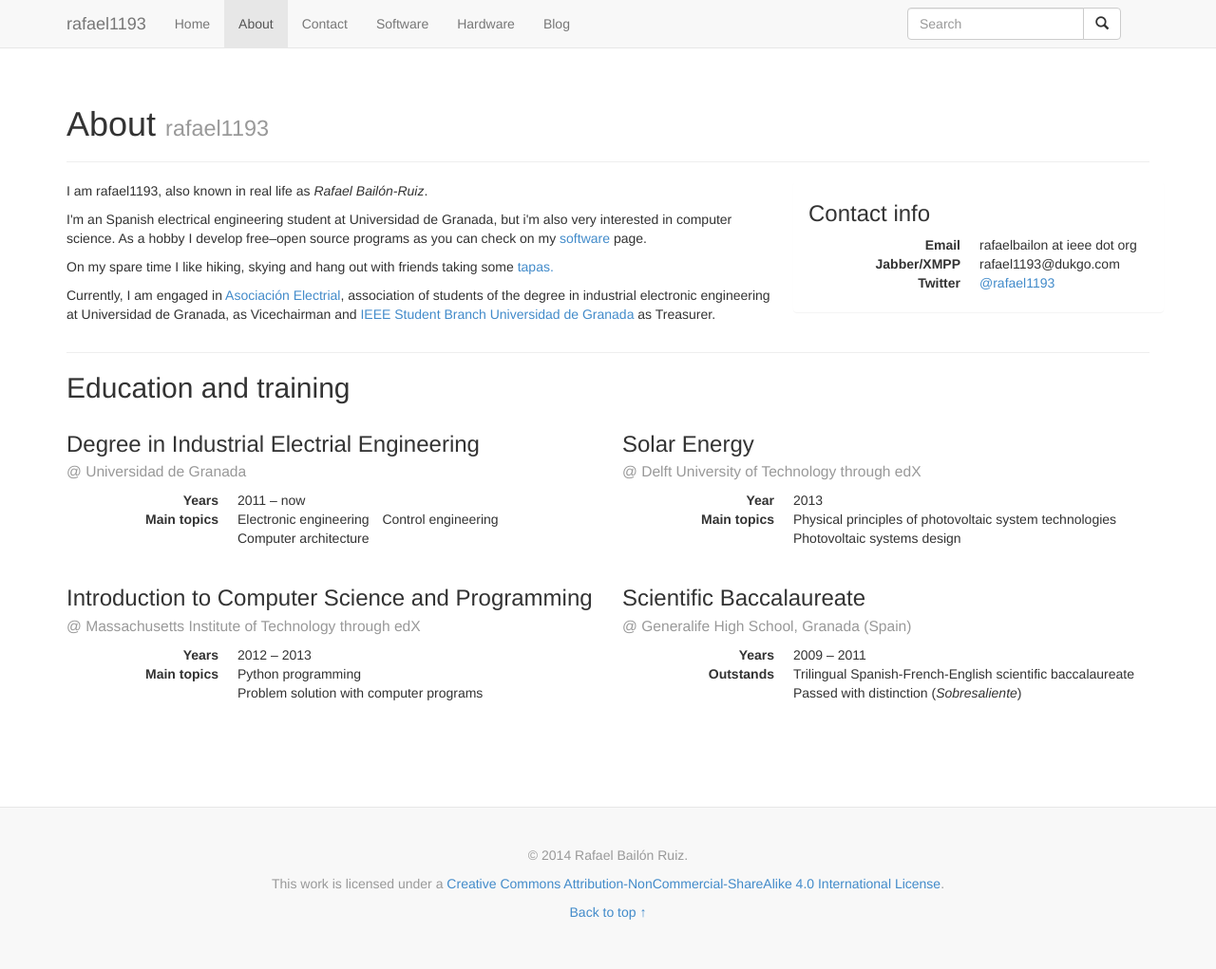
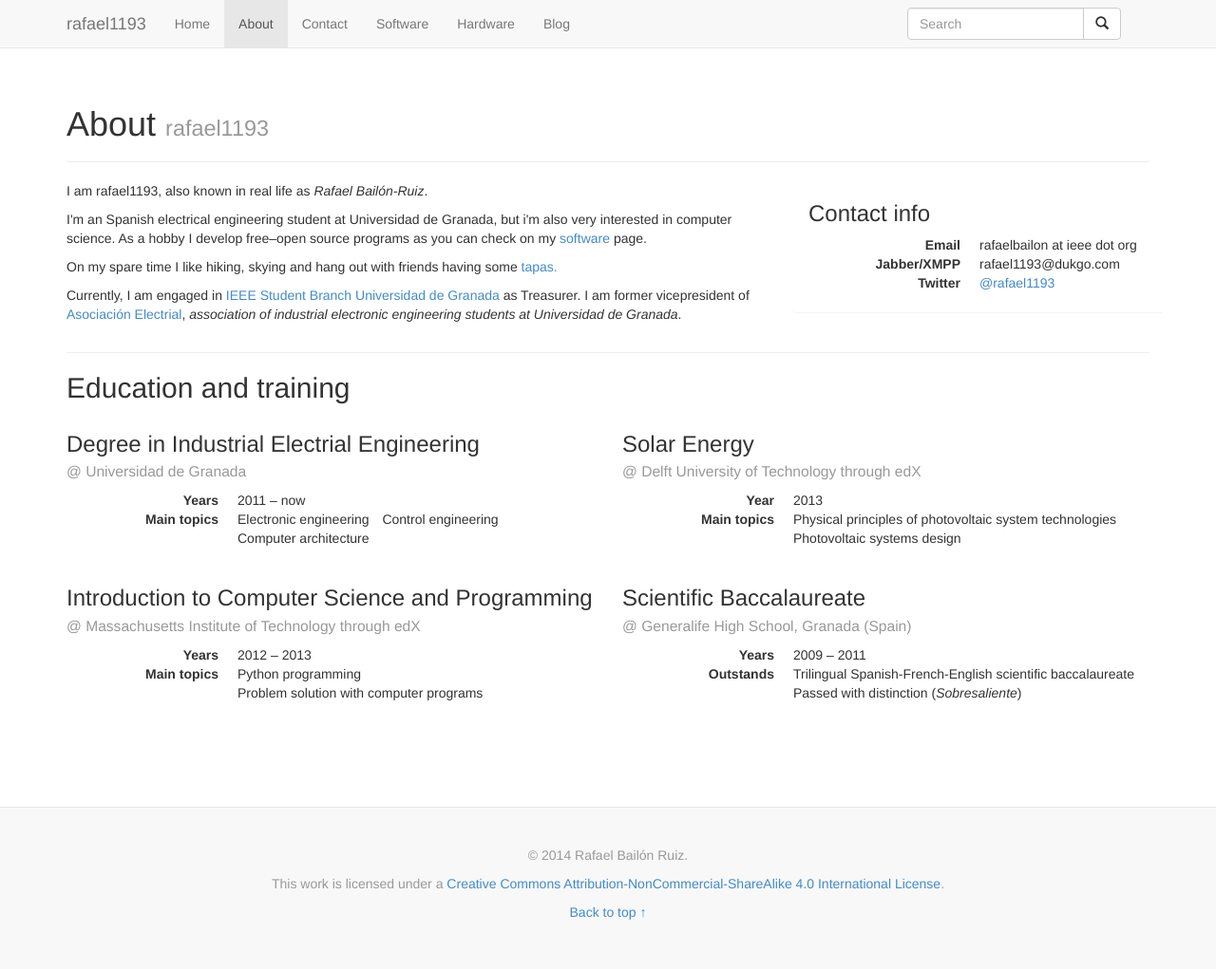
Before and after one commit to rafael1193/rafael1193.github.io, a Jekyll site: the page built from about/index.html, in a window 1280 px wide. Shown: the whole page at 95% size. Built offline with Jekyll 4.4.1, drawn with Linux system fonts in a browser that asks for light colours; nearby versions of some CDN libraries; Markdown is read by kramdown in place of the engine named in the settings.

Commit message:
I am no longer vicepresident of Asociación Electrial

```diff
--- a/about/index.html
+++ b/about/index.html
@@ -9,10 +9,10 @@ pagecategory: About
 </div>
 <div class="row">
   <div class="col-md-8">
-  <p>I am rafael1193, also known in real life as <em>Rafael Bailón-Ruiz</em>. </p>
+  <p>I am rafael1193, also known in real life as <em>Rafael Bailón-Ruiz</em>.</p>
   <p>I'm an Spanish electrical engineering student at Universidad de Granada, but i'm also very interested in computer science. As a hobby I develop free&ndash;open source programs as you can check on my <a href="../software">software</a> page.</p>
-  <p>On my spare time I like hiking, skying and hang out with friends taking some <a target="_blank" href="https://en.wikipedia.org/wiki/Tapas">tapas.</a></p>
-  <p>Currently, I am engaged in <a target="_blank" href="http://www.ugr.es/~electrial">Asociación Electrial</a>, association of students of the degree in industrial electronic engineering at Universidad de Granada, as Vicechairman and <a target="_blank" href="http://ieee-ugr.org">IEEE Student Branch Universidad de Granada</a> as Treasurer.
+  <p>On my spare time I like hiking, skying and hang out with friends having some <a target="_blank" href="https://en.wikipedia.org/wiki/Tapas">tapas.</a></p>
+  <p>Currently, I am engaged in <a target="_blank" href="http://ieee-ugr.org">IEEE Student Branch Universidad de Granada</a> as Treasurer. I am former vicepresident of <a target="_blank" href="http://www.ugr.es/~electrial">Asociación Electrial</a>, <em>association of industrial electronic engineering students at Universidad de Granada</em>.
   </div>
   <div class="col-md-4 panel">
     <h3>Contact info</h3>
```
